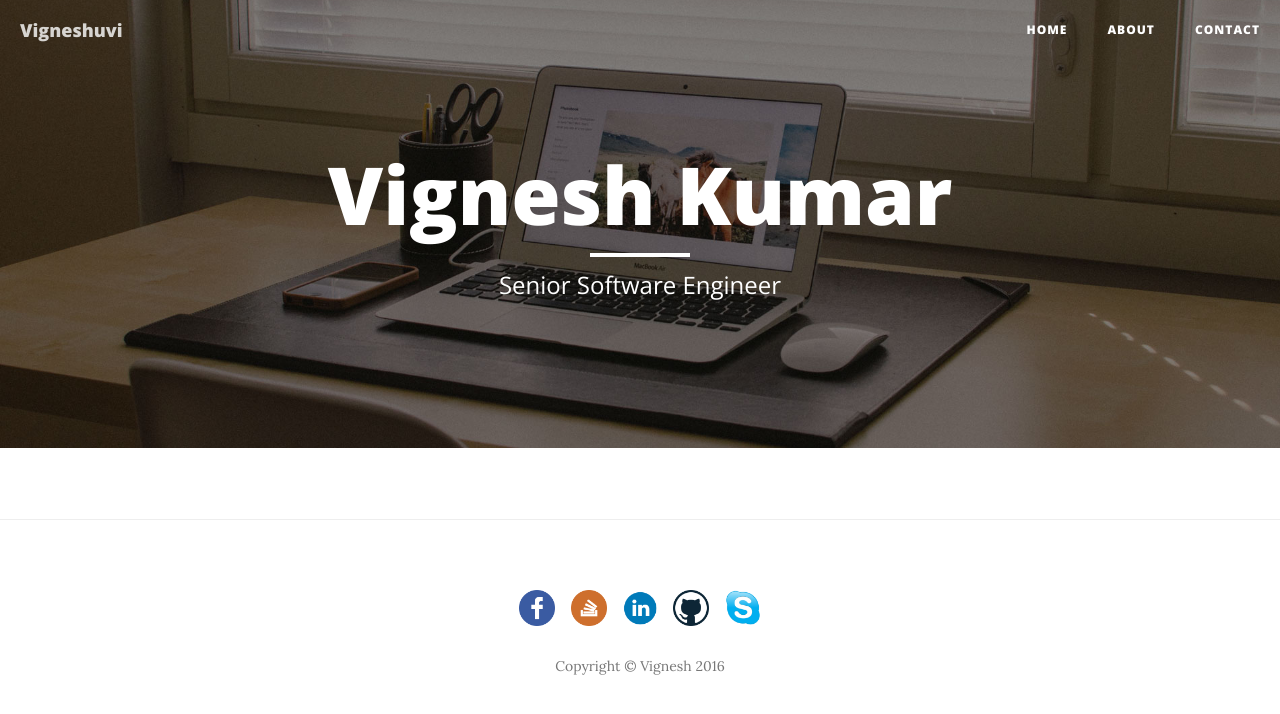
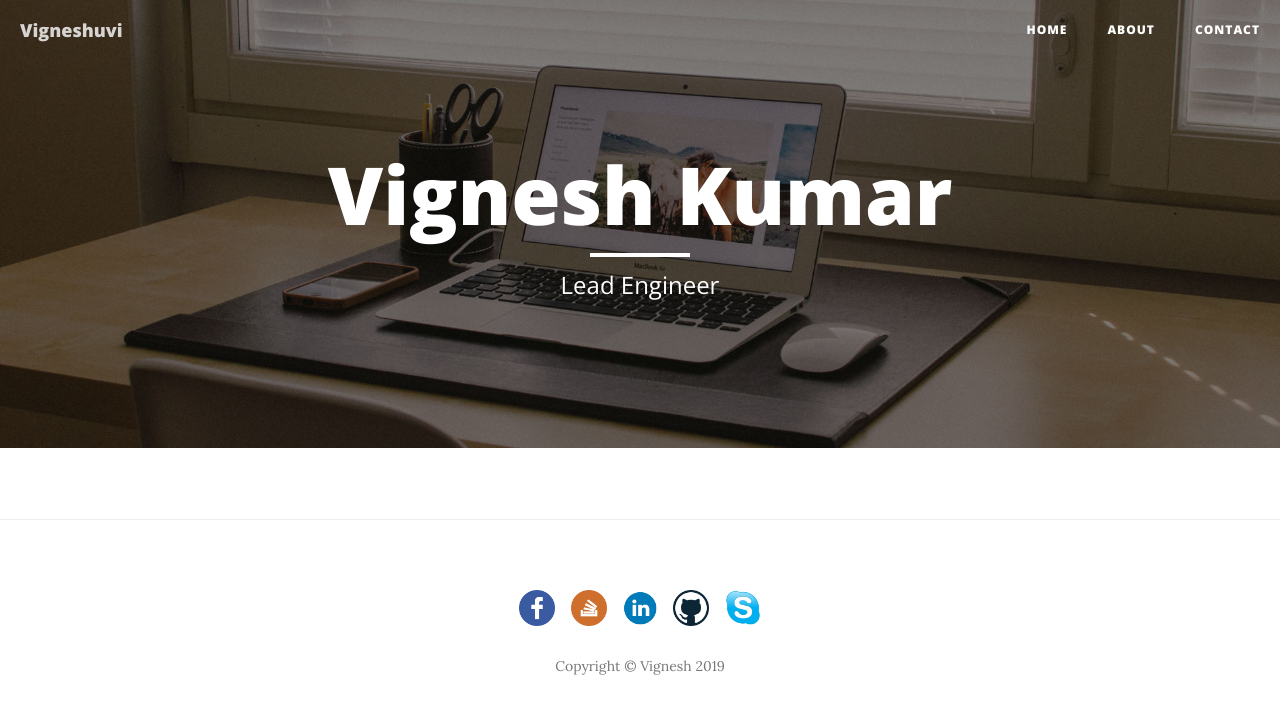
Before and after one commit to vigneshuvi/vigneshuvi.github.io, a website: page index.html in a window 1280 px wide. Drawn offline with nearby package versions, Linux system fonts and the light colour scheme; no server answers.

Commit message:
Update index.html

```diff
--- a/index.html
+++ b/index.html
@@ -92,7 +92,7 @@
                     <div class="site-heading">
                         <h1>Vignesh Kumar</h1>
                         <hr class="small">
-                        <span class="subheading">Senior Software Engineer</span>
+                        <span class="subheading">Lead Engineer</span>
                     </div>
                 </div>
             </div>
@@ -131,7 +131,7 @@
                            <a data-toggle="tooltip" title="Skype" href="skype:vignesh.uvi?call" target="_blank" class="social"><img src="img/ic_skype.png" width="36" height="36" draggable="false"></a>
                         </li>
                     </ul>
-                    <p class="copyright text-muted">Copyright &copy; Vignesh 2016</p>
+                    <p class="copyright text-muted">Copyright &copy; Vignesh 2019</p>
                 </div>
             </div>
         </div>
```
